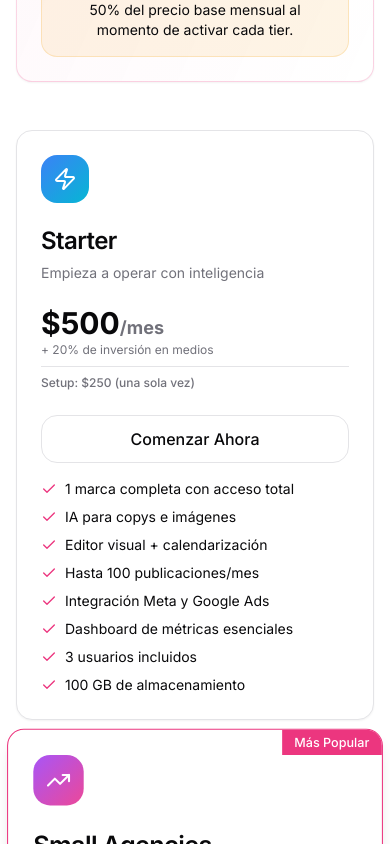
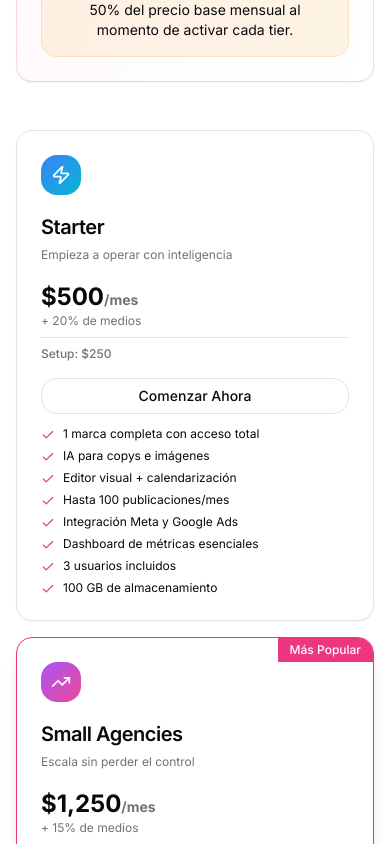
Before and after one commit to dapscl/brainyunica, a React (Vite) app: page /showcase/pricing in a window 390 px wide. Shown: the part 1120-1964 px from the top of the page. Built offline with nearby package versions, Linux system fonts and the light colour scheme.

Commit message:
Alinear pricing cards en fila
Ajusta el grid de las cajas de precio para mostrarlas en una sola fila horizontal en la página de pricing, manteniendo responsividad en dispositivos y adaptando estilos según el nuevo diseño.

```diff
--- a/src/pages/ShowcasePricingPage.tsx
+++ b/src/pages/ShowcasePricingPage.tsx
@@ -188,15 +188,15 @@ const ShowcasePricingPage = () => {
         </Card>
 
         {/* Pricing Tiers */}
-        <div className="grid md:grid-cols-3 gap-6 mb-12">
+        <div className="grid md:grid-cols-2 lg:grid-cols-4 gap-4 mb-12">
           {pricingTiers.map((tier, idx) => {
             const Icon = tier.icon;
             return (
               <Card
                 key={idx}
-                className={`relative overflow-hidden ${
+                className={`relative overflow-hidden flex flex-col ${
                   tier.recommended
-                    ? 'border-primary shadow-lg scale-105 z-10'
+                    ? 'border-primary shadow-lg lg:scale-105 z-10'
                     : 'border-border'
                 }`}
               >
@@ -206,38 +206,38 @@ const ShowcasePricingPage = () => {
                   </div>
                 )}
 
-                <CardHeader>
-                  <div className={`w-12 h-12 rounded-lg bg-gradient-to-br ${tier.color} flex items-center justify-center mb-4`}>
-                    <Icon className="w-6 h-6 text-white" />
+                <CardHeader className="pb-4">
+                  <div className={`w-10 h-10 rounded-lg bg-gradient-to-br ${tier.color} flex items-center justify-center mb-3`}>
+                    <Icon className="w-5 h-5 text-white" />
                   </div>
-                  <CardTitle className="text-2xl">{tier.name}</CardTitle>
-                  <CardDescription className="text-sm">{tier.description}</CardDescription>
+                  <CardTitle className="text-xl">{tier.name}</CardTitle>
+                  <CardDescription className="text-xs line-clamp-2">{tier.description}</CardDescription>
 
-                  <div className="pt-4 space-y-2">
+                  <div className="pt-3 space-y-2">
                     <div>
-                      <p className="text-3xl font-bold">{tier.basePrice}<span className="text-lg text-muted-foreground">/mes</span></p>
-                      <p className="text-xs text-muted-foreground">+ {tier.percentage} de inversión en medios</p>
+                      <p className="text-2xl font-bold">{tier.basePrice}<span className="text-sm text-muted-foreground">/mes</span></p>
+                      <p className="text-xs text-muted-foreground">+ {tier.percentage} de medios</p>
                     </div>
                     <div className="text-xs text-muted-foreground pt-2 border-t">
-                      <p className="font-medium">Setup: {tier.integrationFee} (una sola vez)</p>
+                      <p className="font-medium">Setup: {tier.integrationFee}</p>
                     </div>
                   </div>
                 </CardHeader>
 
-                <CardContent className="space-y-4">
+                <CardContent className="space-y-3 flex-1 flex flex-col">
                   <Button
                     className="w-full"
                     variant={tier.recommended ? 'default' : 'outline'}
-                    size="lg"
+                    size="sm"
                   >
                     {tier.name === 'Enterprise' ? 'Contactar Ventas' : 'Comenzar Ahora'}
                   </Button>
 
-                  <div className="space-y-2">
+                  <div className="space-y-1.5 flex-1">
                     {tier.features.map((feature, i) => (
                       <div key={i} className="flex items-start gap-2">
-                        <Check className="w-4 h-4 text-primary mt-0.5 flex-shrink-0" />
-                        <span className="text-sm">{feature}</span>
+                        <Check className="w-3.5 h-3.5 text-primary mt-0.5 flex-shrink-0" />
+                        <span className="text-xs leading-tight">{feature}</span>
                       </div>
                     ))}
                   </div>
```
